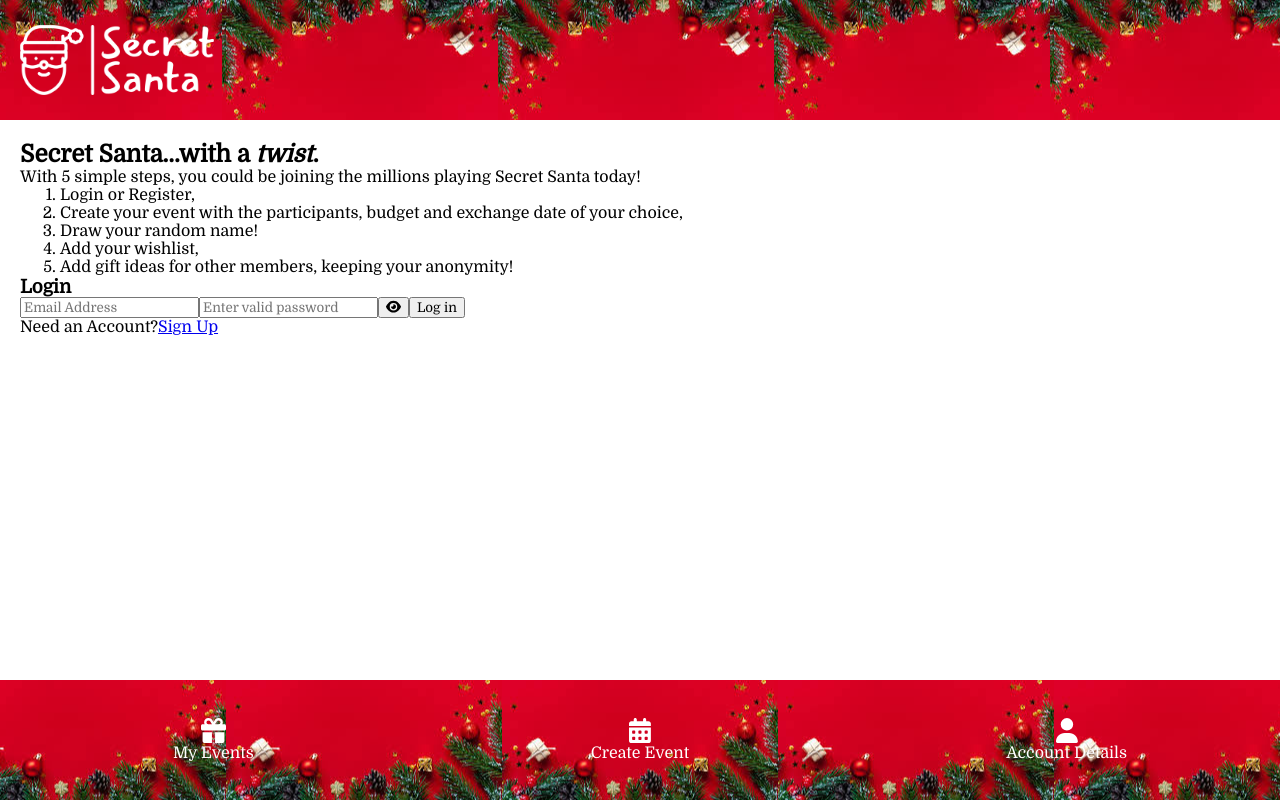
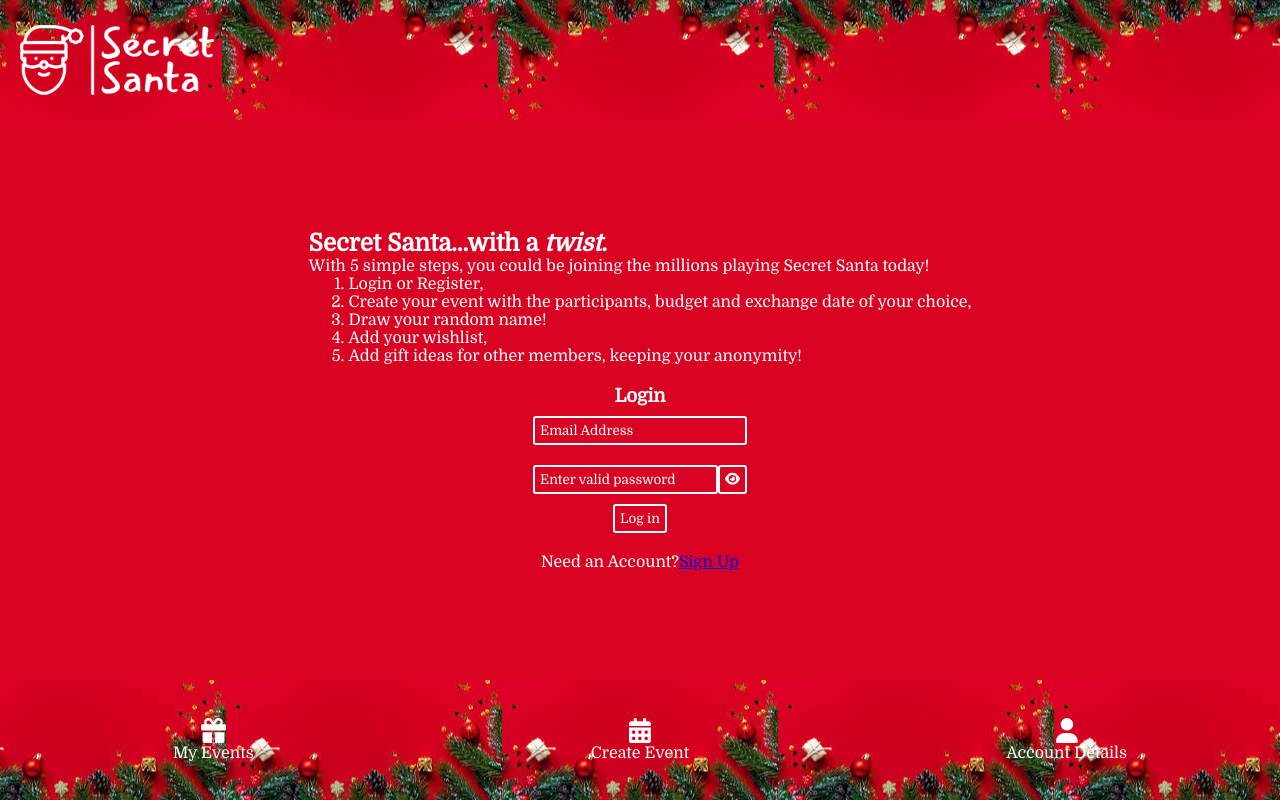
Before and after one commit to SuzBarnes/secret-santa, a React (Create React App) app: page /login in a window 1280 px wide. Built offline with nearby package versions, Linux system fonts and the light colour scheme.

Commit message:
joint styling of the app started

```diff
--- a/src/components/AccountDetails.js
+++ b/src/components/AccountDetails.js
@@ -205,7 +205,7 @@ const AccountDetails = () => {
     <div className="account-details-container">
       <Alert message={alert.message} success={alert.isSuccess} />
       <div className="account-details-title">
-        Account Details{" "}
+        <h1>Account Details</h1>
         {notEditable ? (
           <button type="submit" onClick={() => setNotEditable(false)}>
             edit
--- a/src/components/AdminCard.js
+++ b/src/components/AdminCard.js
@@ -142,7 +142,9 @@ const AdminCard = () => {
       <Alert message={alert.message} success={alert.isSuccess} />
 
       <div>
-        <div className="admin-card-title">Admin Card</div>
+        <div className="admin-card-title">
+          <h1>Edit Event</h1>
+        </div>
 
         <div className="event-data-container">
           Title
--- a/src/components/App.js
+++ b/src/components/App.js
@@ -21,7 +21,10 @@ const App = () => {
       <NavBarBottom />
       <div className="main">
         <Routes>
-          <Route path="/" element={<MyEvents />} />
+          <Route
+            path="/"
+            element={userId ? <MyEvents /> : <Navigate to="/login" />}
+          />
           <Route
             path="/eventadmin"
             element={userId ? <AdminCard /> : <Navigate to="/login" />}
--- a/src/components/Login.js
+++ b/src/components/Login.js
@@ -69,6 +69,7 @@ const Login = () => {
 
   return (
     <div className="login">
+      <div className="description-div">
         <h2>
           Secret Santa...with a <i>twist</i>.
         </h2>
@@ -84,9 +85,14 @@ const Login = () => {
           <li>Add your wishlist,</li>
           <li>Add gift ideas for other members, keeping your anonymity!</li>
         </ol>
+      </div>
+      <div className="form-div">
+        <form className="login-form" onSubmit={handleLogin}>
+          <div>
+            <Alert message={alert.message} success={alert.isSuccess} />
             <h3>Login</h3>
-      <form onSubmit={handleLogin}>
-        <Alert message={alert.message} success={alert.isSuccess} />
+          </div>
+          <div className="email-div">
             <input
               id="login-email"
               name="email"
@@ -95,7 +101,8 @@ const Login = () => {
               onChange={handleLoginChange}
               required
             />
-
+          </div>
+          <div className="password-div">
             <input
               id="login-password"
               name="password"
@@ -108,8 +115,13 @@ const Login = () => {
             <button type="button" onClick={togglePassword}>
               <FontAwesomeIcon icon={faEye} className="font-awesome" />
             </button>
+          </div>
+          <div>
             <button type="submit">Log in</button>
+          </div>
         </form>
+      </div>
+      <div className="switch-register">
         <p>
           Need an Account?
           <span className="line">
@@ -117,6 +129,7 @@ const Login = () => {
           </span>
         </p>
       </div>
+    </div>
   );
 };
 export default Login;
--- a/src/components/MyEvents.js
+++ b/src/components/MyEvents.js
@@ -163,7 +163,9 @@ const MyEvents = () => {
       <Alert message={alert.message} success={alert.isSuccess} />
       {eventId ? (
         <div>
-          <div className="my-events-title">My events</div>
+          <div className="my-events-title">
+            <h1>My Events</h1>
+          </div>
           <div className="event-data-container">
             <div className="event-data-card">
               <input
--- a/src/components/Register.js
+++ b/src/components/Register.js
@@ -51,10 +51,15 @@ const Register = () => {
 
   return (
     <div className="register">
-      <h3>Register</h3>
-      <form onSubmit={handleRegister}>
+      <div>
+        <h1>Register</h1>
+      </div>
+      <div>
+        <form className="register-form" onSubmit={handleRegister}>
+          <div>
             <Alert message={alert.message} success={alert.isSuccess} />
-
+          </div>
+          <div className="name-div">
             <input
               id="first_name"
               name="first_name"
@@ -63,6 +68,8 @@ const Register = () => {
               onChange={handleRegisterChange}
               required
             />
+          </div>
+          <div className="name-div">
             <input
               id="last_name"
               name="last_name"
@@ -71,6 +78,8 @@ const Register = () => {
               onChange={handleRegisterChange}
               required
             />
+          </div>
+          <div className="email-div">
             <input
               id="register-email"
               name="email"
@@ -79,7 +88,8 @@ const Register = () => {
               onChange={handleRegisterChange}
               required
             />
-
+          </div>
+          <div className="password-div">
             <input
               id="register-password"
               name="password"
@@ -92,9 +102,13 @@ const Register = () => {
             <button type="button" onClick={togglePassword}>
               <FontAwesomeIcon icon={faEye} className="font-awesome" />
             </button>
-
+          </div>
+          <div className="button-div">
             <button type="submit">Register</button>
+          </div>
         </form>
+      </div>
+      <div>
         <p>
           Already have an account?
           <span className="line">
@@ -102,6 +116,7 @@ const Register = () => {
           </span>
         </p>
       </div>
+    </div>
   );
 };
 export default Register;
--- a/src/styles/_config.scss
+++ b/src/styles/_config.scss
@@ -4,3 +4,4 @@ $border-radius: 3px;
 $main-button-color: white;
 $main-font-theme: "Domine", serif;
 $written-font: "Dancing Script", cursive;
+$margin-fields: 10px auto;
--- a/src/styles/app.scss
+++ b/src/styles/app.scss
@@ -28,4 +28,5 @@ NavBarBottom {
 
 .main {
   grid-area: main;
+  height: 100%;
 }
--- a/src/styles/createevent.scss
+++ b/src/styles/createevent.scss
@@ -5,10 +5,11 @@
   display: flex;
   flex-direction: column;
   align-items: center;
+  justify-content: center;
   height: 100%;
 
   h1 {
-    color: white;
+    color: $font-color;
   }
 
   .create-event-form {
@@ -18,7 +19,7 @@
   }
 
   .field-card {
-    margin: 10px auto;
+    margin: $margin-fields;
     width: 100%;
   }
 
@@ -32,20 +33,28 @@
     width: 100%;
   }
 
+  .field-value-date::-webkit-calendar-picker-indicator {
+    filter: invert(1);
+  }
+
   button {
     cursor: pointer;
   }
 
   input,
   button {
-    border: 2px solid white;
+    border: 2px solid $font-color;
     border-radius: 3px;
     padding: 5px;
-    color: white;
+    color: $font-color;
     background-color: transparent;
+  }
+  button {
+    background-color: $font-color;
+    color: $main-color;
   }
 
   input::placeholder {
-    color: white;
+    color: $font-color;
   }
 }
--- a/src/styles/login.scss
+++ b/src/styles/login.scss
@@ -1,7 +1,50 @@
+@import "config";
+
 .login {
-  width: 100%;
+  background-color: $main-color;
+  color: $font-color;
+  // width: 100%;
+  height: 100%;
   padding: 12px 20px;
-  margin: 8px 0;
-  display: inline-block;
+  margin: 0px;
+  display: flex;
+  flex-direction: column;
+  justify-content: center;
+  align-items: center;
   box-sizing: border-box;
+  .switch-register,
+  .form-div,
+  .description-div {
+    margin: $margin-fields;
+  }
+  .form-div {
+    .login-form {
+      display: flex;
+      flex-direction: column;
+      justify-content: center;
+      align-items: center;
+      .password-div,
+      .email-div {
+        margin: $margin-fields;
+        width: 100%;
+      }
+      .email-div {
+        input {
+          width:100%;
+        }
+      }
+    }
+  }
+  input,
+  button {
+    border: 2px solid white;
+    border-radius: 3px;
+    padding: 5px;
+    color: white;
+    background-color: transparent;
+  }
+
+  input::placeholder {
+    color: white;
+  }
 }
--- a/src/styles/logout.scss
+++ b/src/styles/logout.scss
@@ -0,0 +1,6 @@
+@import "config";
+
+.logout {
+    background-color: $main-color;
+    height: 100%;
+}
--- a/src/styles/register.scss
+++ b/src/styles/register.scss
@@ -1,7 +1,47 @@
+@import "config";
+
 .register {
-  width: 100%;
+  background-color: $main-color;
+  color: $font-color;
+  // width: 100%;
+  height: 100%;
   padding: 12px 20px;
-  margin: 8px 0;
-  display: inline-block;
+  margin: 0px;
+  display: flex;
+  flex-direction: column;
+  justify-content: center;
+  align-items: center;
   box-sizing: border-box;
+  .switch-register,
+  .form-div,
+  .description-div {
+    margin: $margin-fields;
+  }
+  .form-div {
+    .register-form {
+      display: flex;
+      flex-direction: column;
+      justify-content: center;
+      align-items: center;
+      .name-div,
+      .password-div,
+      .email-div {
+        margin: $margin-fields;
+        width: 100%;
+      }
+      .email-div {
+        input {
+          width:100%;
+        }
+      }
+    }
+  }
+  input,
+  button {
+    border: 2px solid white;
+    border-radius: 3px;
+    padding: 5px;
+    color: white;
+    background-color: transparent;
+  }
 }
```
Lines whose indentation alone changed are shown as unchanged.
